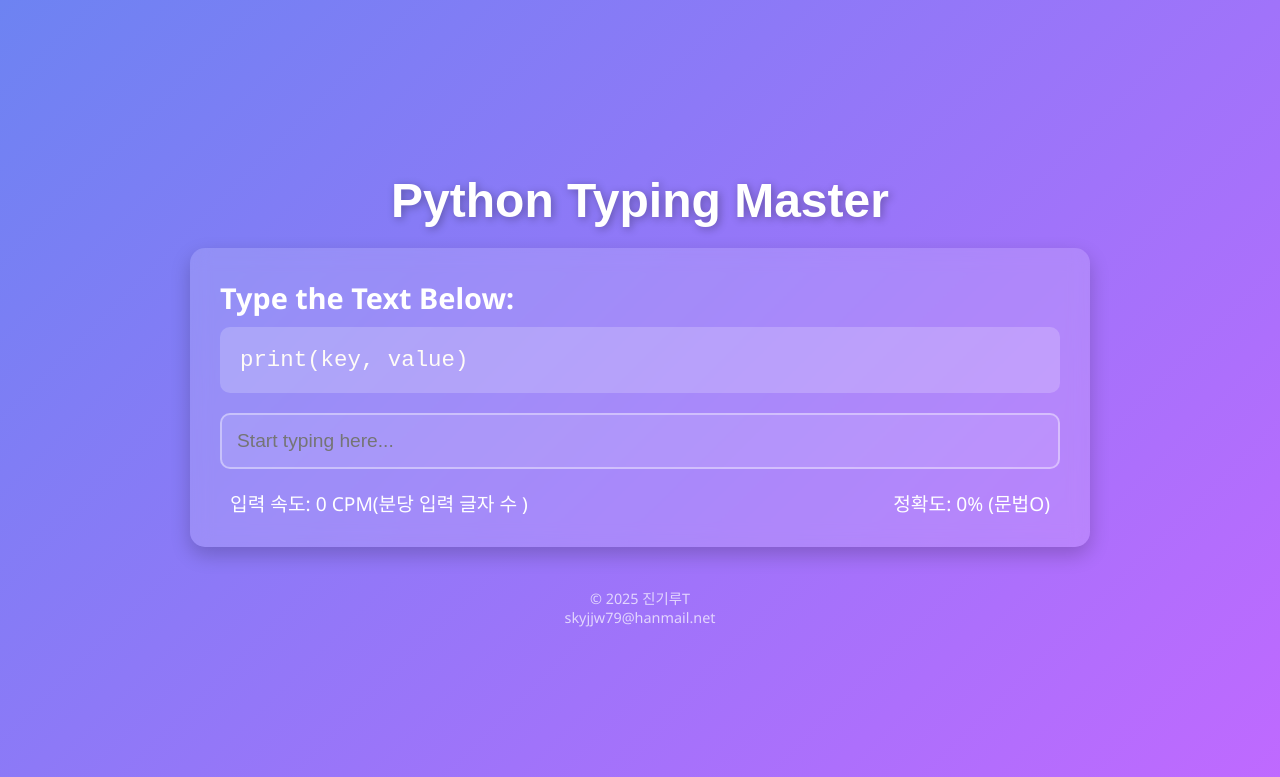
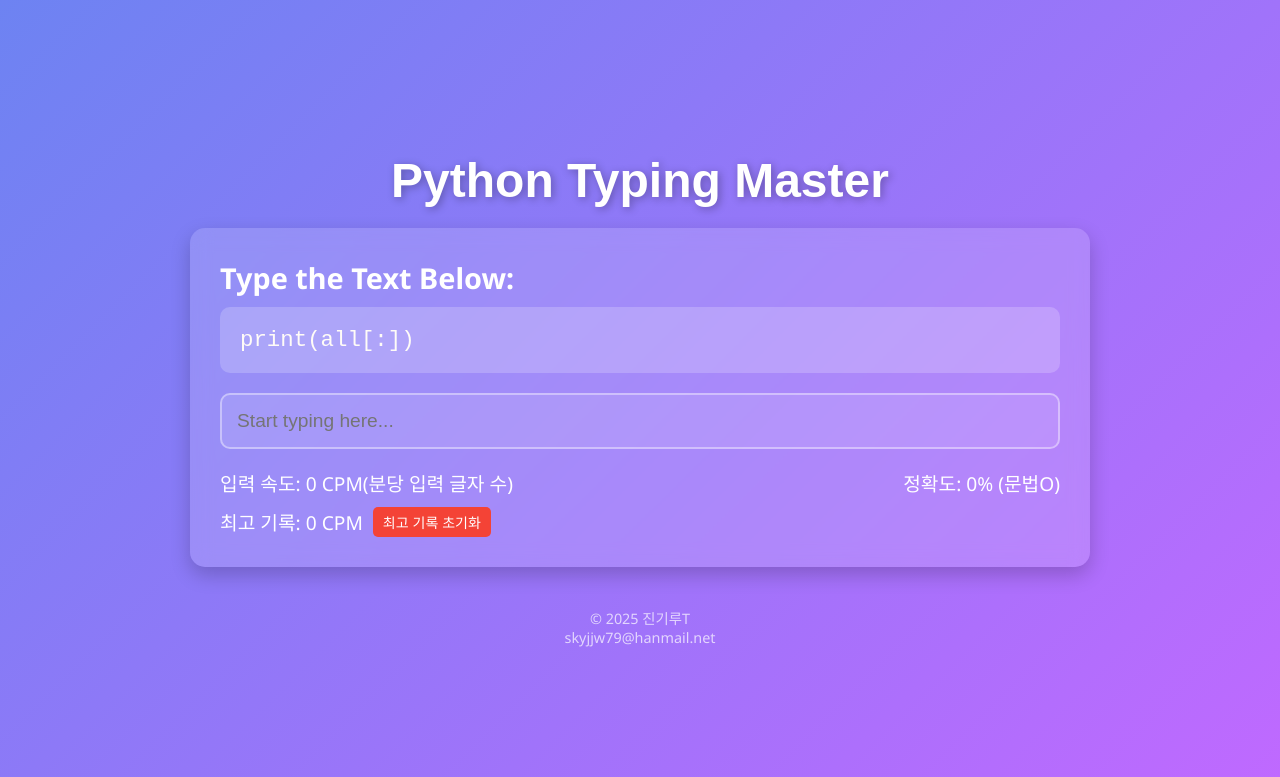
Before and after one commit to jingiru/PythonTypingMaster, a Flask app: page / in a window 1280 px wide. Shown: the top 777 px of the page. Run offline with Flask 3, Linux system fonts and the light colour scheme.

Commit message:
로컬 최고 기록(초기화 포함) 기능 추가

```diff
--- a/app.py
+++ b/app.py
@@ -40,7 +40,7 @@ def is_valid_python_syntax(code):
 
     try:
         # 문맥이 필요한 키워드 처리
-        single_keywords = ['else:', 'elif:', 'except:', 'finally:', 'try:']
+        single_keywords = ['else:', 'elif:', 'except:', 'finally:']
         if code.strip() in single_keywords:
             # 기본 문맥을 추가하여 검사
             code = f"if True:\n    pass\n{code}\n    pass"
@@ -61,6 +61,9 @@ def is_valid_python_syntax(code):
             code = f"{code}\n    pass\n    except Exception:\n        pass"
         elif code.strip().startswith('while '):
             # while 루프의 경우 실행 가능한 블록 추가
+            code = f"{code}\n    pass"
+        elif code.strip().startswith('def func():'):
+            # def func():의 경우 실행 가능한 블록 추가
             code = f"{code}\n    pass"
 
         # AST를 통해 문법 검사
--- a/static/script.js
+++ b/static/script.js
@@ -3,6 +3,9 @@ const textToType = document.getElementById("text-to-type");
 const typingInput = document.getElementById("typing-input");
 const speedDisplay = document.getElementById("speed");
 const accuracyDisplay = document.getElementById("accuracy");
+const highScoreDisplay = document.getElementById("high-score");
+const resetHighScoreButton = document.getElementById("reset-high-score");
+const highScoreMessage = document.getElementById("high-score-message");
 
 // 타이핑 연습 텍스트
 typingTexts = [
@@ -26,9 +29,14 @@ typingTexts = [
     'if x > 0:',
     'while True:',
     'input("Enter a number: ")',
+    'input()',
+    'a=input()',
+    'pw = input()',
+    'ID = input()',
+    'print("피자","타코","파스타")',
     'import math',
     'a = [1, 2, 3]',
-    'b = {"key": "value"}',
+    'b = {"key":"value"}',
     'print(a[0])',
     'for i in range(1, 11):',
     'print(i ** 2)',
@@ -77,9 +85,18 @@ typingTexts = [
     'hex(255)',
     'oct(255)',
     'b = [4, 5, 6]',
-    'd = {"name": "John", "age": 30}',
+    'd = {"name":"John", "age":30}',
     'print(key, value)',
     '"Python"[::-1]',
+    'print(list_a[1])',
+    'print(a[1])',
+    'print(b[2])',
+    'a_list[-1]',
+    'print(a[1:4])',
+    'print(a[-5:-1])',
+    'print(all[:])',
+    'print(front[1:])',
+    'print(end[:9])',
     'len',
     'import random',
     'import os',
@@ -95,6 +112,21 @@ function playSound(type) {
 // 초기 상태 변수
 let currentText = "";
 let startTime = null;
+
+
+// 최고 기록 초기화 및 로드
+function loadHighScore() {
+    const highScore = localStorage.getItem("highScore") || 0;
+    highScoreDisplay.textContent = highScore;
+}
+
+function resetHighScore() {
+    localStorage.removeItem("highScore");
+    highScoreDisplay.textContent = 0;
+}
+
+resetHighScoreButton.addEventListener("click", resetHighScore);
+
 
 // 연습 텍스트 초기화
 function initializeText() {
@@ -136,10 +168,39 @@ async function validateCode(userInput) {
     }
 }
 
+
+
+// 최고 기록 갱신 알림 메시지 표시 함수
+function showHighScoreMessage() {
+    highScoreMessage.style.display = "inline";
+    highScoreMessage.style.animation = "fadeOut 2s ease-in-out forwards";
+
+    // 3초 후에 메시지 숨기기
+    setTimeout(() => {
+        highScoreMessage.style.display = "none";
+    }, 3000);
+}
+
+
+// 최고 기록 갱신 함수
+function updateHighScore(speed) {
+    const highScore = parseInt(localStorage.getItem("highScore"), 10) || 0;
+
+    if (speed > highScore) {
+        localStorage.setItem("highScore", speed);
+        highScoreDisplay.textContent = speed;
+
+        // 알림 메시지 표시
+        showHighScoreMessage();
+    }
+}
+
+
 // 정답 처리
-function handleCorrect() {
+function handleCorrect(speed) {
     playSound("correct");
     typingInput.style.borderColor = "#4CAF50";
+    updateHighScore(speed); // 정답 시 최고 기록 갱신
     setTimeout(() => {
         initializeText();
         typingInput.focus();
@@ -175,7 +236,7 @@ typingInput.addEventListener("input", async () => {
 
         // 정답 체크
         if (validation.is_correct) {
-            handleCorrect();
+            handleCorrect(speed);
         }
     }, 100);
 });
@@ -197,3 +258,4 @@ typingInput.addEventListener("keydown", async (event) => {
 
 // 초기화
 initializeText();
+loadHighScore();
--- a/static/style.css
+++ b/static/style.css
@@ -86,19 +86,76 @@ main {
 
 
 
-/* 통계 영역 스타일 */
+/* 부모 컨테이너 */
+.stats-container {
+  display: flex;
+  margin-top: 20px;
+  flex-direction: column;
+  align-items: flex-start; /* 왼쪽 정렬 */
+  gap: 10px; /* 각 요소 간격 */
+}
+
+/* 통계 영역 */
 .stats {
-  margin-top: 20px;
+  display: flex;
+  justify-content: space-between; /* 입력 속도와 정확도 좌우 정렬 */
+  width: 100%; /* 전체 가로 폭 */
   font-size: 1.2rem;
-  display: flex;
-  justify-content: space-between;
   color: #ffffff;
 }
 
 .stats p {
   margin: 0;
-  padding: 0 10px;
 }
+
+/* 최고 기록 영역 */
+.highScore {
+  display: flex;
+  align-items: center; /* 텍스트와 버튼 정렬 */
+  gap: 10px; /* 텍스트와 버튼 간격 */
+  font-size: 1.2rem;
+  color: #ffffff;
+}
+
+.highScore p {
+  margin: 0;
+}
+
+#reset-high-score {
+  padding: 5px 10px;
+  background-color: #f44336;
+  color: white;
+  border: none;
+  border-radius: 5px;
+  cursor: pointer;
+  font-size: 14px;
+}
+
+#reset-high-score:hover {
+  background-color: #d32f2f;
+}
+
+
+/* 최고 기록 갱신 알림 메시지 스타일 */
+#high-score-message {
+  color: green;
+  font-weight: bold;
+  margin-left: 10px;
+  animation: fadeOut 1s ease-in-out forwards;
+}
+
+/* fadeOut 애니메이션 */
+@keyframes fadeOut {
+  0% {
+    opacity: 1;
+  }
+  100% {
+    opacity: 0;
+  }
+}
+
+
+
 
 /* 푸터 스타일 */
 footer {
--- a/templates/index.html
+++ b/templates/index.html
@@ -13,14 +13,21 @@
   </header>
 
   <main>
-    <!-- 타이핑 연습 영역 -->
+  <!-- 타이핑 연습 영역 -->
     <section class="typing-area">
       <h2>Type the Text Below:</h2>
       <div id="text-to-type">print("Hello, World!")</div>
       <input type="text" id="typing-input" placeholder="Start typing here...">
-      <div class="stats">
-        <p>입력 속도: <span id="speed">0</span> CPM(분당 입력 글자 수 )</p>
-        <p>정확도: <span id="accuracy">0</span></p>
+      <div class="stats-container">
+        <div class="stats">
+          <p>입력 속도: <span id="speed">0</span> CPM(분당 입력 글자 수)</p>
+          <p>정확도: <span id="accuracy">0</span></p>
+        </div>
+        <div class="highScore">
+          <p>최고 기록: <span id="high-score">0</span> CPM</p>
+          <button id="reset-high-score">최고 기록 초기화</button>
+          <span id="high-score-message" style="display: none;">새로운 최고 기록입니다!</span>
+        </div>
       </div>
     </section>
   </main>
```
